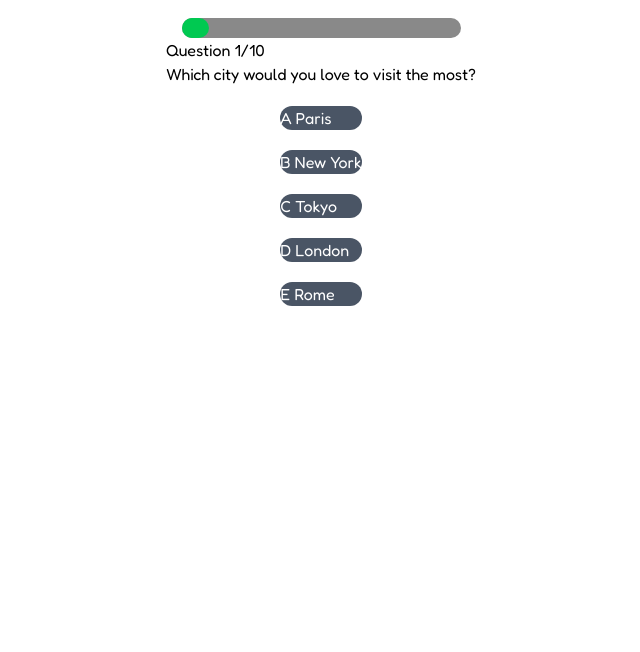
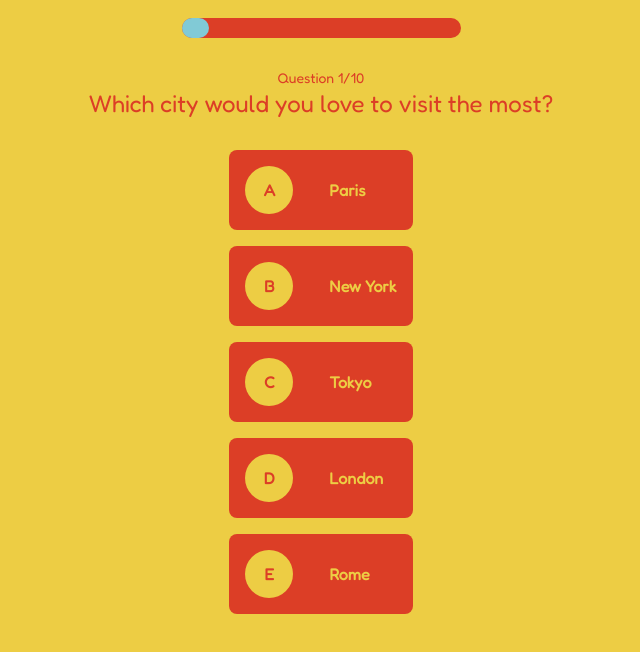
Before and after one commit to ajogerio/pancit-canton-quiz, a React (Vite) app: page /quiz in a window 1280 px wide. Shown: the top 652 px of the page, without its empty margins (319-959 px from the left). Built offline with nearby package versions, Linux system fonts and the light colour scheme.

Commit message:
feat: add initial ui styles and colors

```diff
--- a/index.html
+++ b/index.html
@@ -10,6 +10,13 @@
       href="https://fonts.googleapis.com/css2?family=Fredoka&display=swap"
       rel="stylesheet"
     />
+    <link
+      rel="stylesheet"
+      href="https://cdnjs.cloudflare.com/ajax/libs/font-awesome/6.7.2/css/all.min.css"
+      integrity="sha512-Evv84Mr4kqVGRNSgIGL/F/aIDqQb7xQ2vcrdIwxfjThSH8CSR7PBEakCr51Ck+w+/U6swU2Im1vVX0SVk9ABhg=="
+      crossorigin="anonymous"
+      referrerpolicy="no-referrer"
+    />
     <title>Pancit Canton Quiz</title>
   </head>
   <body>
--- a/src/features/quiz/QuizPage.jsx
+++ b/src/features/quiz/QuizPage.jsx
@@ -23,7 +23,7 @@ export default function QuizPage() {
   }, [questionNumber, questionsTotal]);
 
   return (
-    <main className="flex flex-col items-center min-h-screen mx-auto py-[18px]">
+    <main className="flex flex-col items-center min-h-screen mx-auto gap-[30px] py-[18px]">
       <ProgressBar
         questionsTotal={questionsTotal}
         questionNumber={questionNumber}
--- a/src/features/quiz/components/ChoiceCard.jsx
+++ b/src/features/quiz/components/ChoiceCard.jsx
@@ -12,14 +12,16 @@ export default function ChoiceCard({
 
   return (
     <div
-      className={`flex flex-row cursor-pointer rounded-full text-white my-5 gap-1 ${
-        selectedChoice === currentLetter ? "bg-green-400" : "bg-gray-600"
+      className={`flex flex-row items-center gap-[36px] cursor-pointer rounded-lg p-4 text-[#edcd44] font-extrabold ${
+        selectedChoice === currentLetter ? "bg-[#81cad6]" : "bg-[#dc3e26]"
       }`}
       onClick={() => {
         onChoiceClick(currentLetter);
       }}
     >
-      <div>{currentLetter}</div>
+      <div className="rounded-full bg-[#edcd44] text-[#dc3e26] font-bold flex items-center justify-center w-12 h-12">
+        {currentLetter}
+      </div>
       <div>{choice}</div>
     </div>
   );
--- a/src/features/quiz/components/Choices.jsx
+++ b/src/features/quiz/components/Choices.jsx
@@ -83,8 +83,8 @@ export default function Choices({
   }, [quizForm]);
 
   return (
-    <div>
-      <div>
+    <div className="flex flex-col items-center gap-4 px-10">
+      <div className="flex flex-col gap-4 min-h-40">
         {!showChoiceInfo &&
           choicesToDisplay.map((choice, index) => (
             <ChoiceCard
@@ -102,7 +102,7 @@ export default function Choices({
           ))}
 
         {showChoiceInfo && (
-          <div>
+          <div className="">
             <p>
               You chose{" "}
               <span className="font-semibold">
@@ -121,47 +121,47 @@ export default function Choices({
       <div className="flex flex-row gap-2">
         {questionNumber > 1 && (
           <button
-            className="rounded-full bg-gray-400 text-white p-1 cursor-pointer"
+            className="rounded-full bg-[#dc3e26] text-white p-1 cursor-pointer w-12 h-12"
             onClick={() => {
               setQuestionNumber((prev) => prev - 1);
               setShowChoiceInfo(false);
             }}
           >
-            Previous Question
+            <i className="fa-solid fa-arrow-left"></i>
           </button>
         )}
 
         {selectedChoice && !showChoiceInfo && (
           <button
-            className="rounded-full bg-gray-400 text-white p-1 cursor-pointer"
+            className="rounded-full bg-[#dc3e26] text-white p-1 cursor-pointer w-12 h-12"
             onClick={() => {
               setShowChoiceInfo(true);
             }}
           >
-            Proceed
+            <i className="fa-solid fa-arrow-right"></i>
           </button>
         )}
 
         {showChoiceInfo && (
           <>
             <button
-              className="rounded-full bg-gray-400 text-white p-1 cursor-pointer"
+              className="rounded-full bg-[#dc3e26] text-white p-1 cursor-pointer"
               onClick={() => {
                 setShowChoiceInfo(false);
               }}
             >
-              Change my Answer
+              Edit Answer
             </button>
 
             {questionNumber < questionsTotal ? (
               <button
-                className="rounded-full bg-gray-400 text-white p-1 cursor-pointer"
+                className="rounded-full bg-[#dc3e26] text-white p-1 cursor-pointer w-12 h-12"
                 onClick={() => {
                   setQuestionNumber((prev) => prev + 1);
                   setShowChoiceInfo(false);
                 }}
               >
-                Next Question
+                <i className="fa-solid fa-arrow-right"></i>
               </button>
             ) : (
               <button
--- a/src/features/quiz/components/ProgressBar.jsx
+++ b/src/features/quiz/components/ProgressBar.jsx
@@ -3,9 +3,9 @@ import PropTypes from "prop-types";
 
 export default function ProgressBar({ progress }) {
   return (
-    <div className="h-[20px] min-w-[279px] bg-[#898989] rounded-full">
+    <div className="h-[20px] min-w-[279px] bg-[#dc3e26] rounded-full">
       <div
-        className="h-full bg-green-500 rounded-full"
+        className="h-full bg-[#81cad6] rounded-full"
         style={{ width: `${progress}%` }}
       ></div>
     </div>
--- a/src/features/quiz/components/Question.jsx
+++ b/src/features/quiz/components/Question.jsx
@@ -4,14 +4,14 @@ import { questions } from "../data/questions";
 
 export default function Question({ questionNumber, questionsTotal }) {
   return (
-    <div>
+    <div className="flex flex-col items-center">
       <div>
-        <p>
+        <p className="text-sm text-center">
           Question {questionNumber}/{questionsTotal}
         </p>
       </div>
       <div>
-        <p>{questions[questionNumber]}</p>
+        <p className="text-2xl text-center">{questions[questionNumber]}</p>
       </div>
     </div>
   );
--- a/src/index.css
+++ b/src/index.css
@@ -2,4 +2,6 @@
 
 body {
   font-family: "Fredoka", sans-serif;
+  background-color: #edcd44;
+  color: #dc3e26;
 }
```
